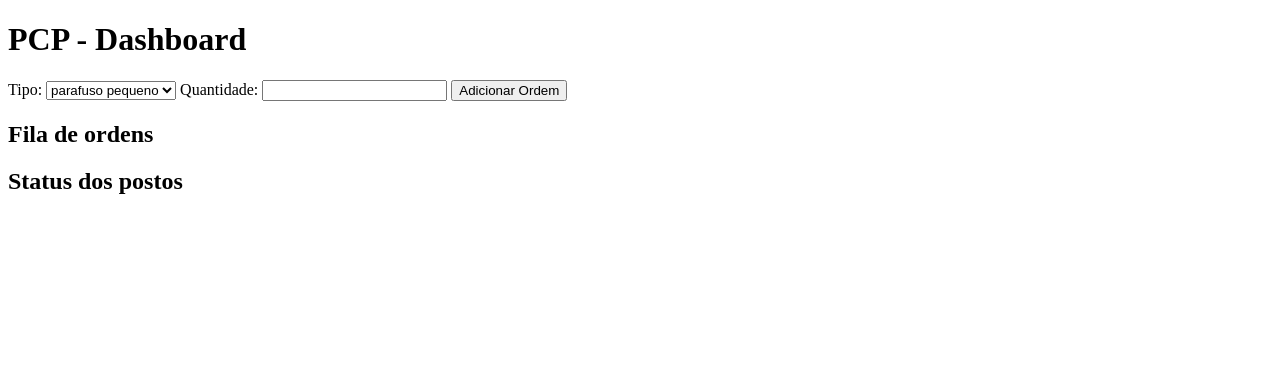
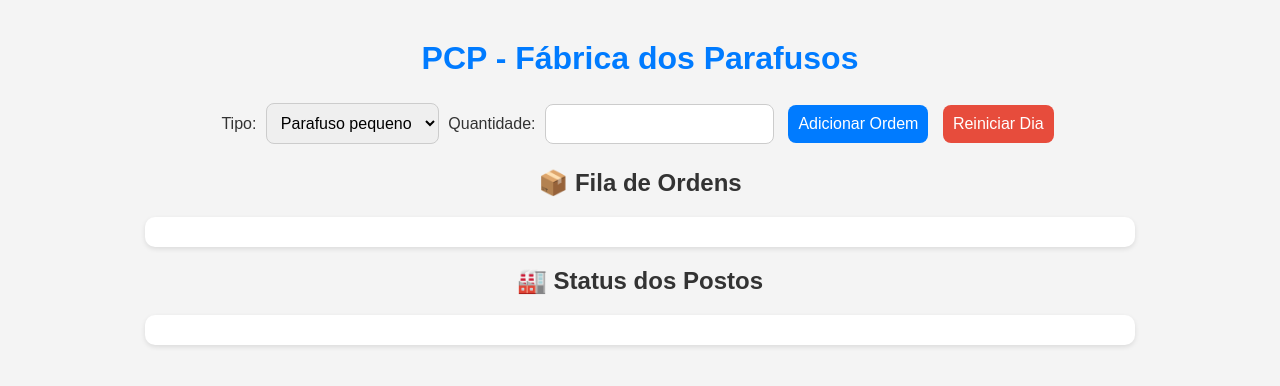
Before and after one commit to ricardojosef/dadp, a plain HTML site: page index.html in a window 1280 px wide. Drawn offline with Linux system fonts and the light colour scheme; no server answers.

Commit message:
Botão de reiniciar

```diff
--- a/firebase.js
+++ b/firebase.js
@@ -1,6 +1,7 @@
 // firebase.js
 import { initializeApp } from "https://www.gstatic.com/firebasejs/11.1.0/firebase-app.js";
-import { getDatabase, ref, push, set, onValue, update } from "https://www.gstatic.com/firebasejs/11.1.0/firebase-database.js";
+import { getDatabase, ref, push, set, onValue, update, remove }
+  from "https://www.gstatic.com/firebasejs/11.1.0/firebase-database.js";
 
 const firebaseConfig = {
   apiKey: "AIzaSyA2JDGYzXPl8DxRwL2ER-418wLUerkqnPY",
@@ -15,4 +16,4 @@ const firebaseConfig = {
 
 export const app = initializeApp(firebaseConfig);
 export const db = getDatabase(app);
-export { ref, push, set, onValue, update };
+export { ref, push, set, onValue, update, remove };
--- a/index.html
+++ b/index.html
@@ -3,50 +3,111 @@
 <head>
   <meta charset="UTF-8">
   <title>PCP</title>
-
+  <style>
+    body {
+      font-family: 'Sora', sans-serif;
+      background: #f4f4f4;
+      color: #333;
+      text-align: center;
+      margin: 40px;
+    }
+    h1 {
+      color: #007bff;
+    }
+    select, input, button {
+      margin: 5px;
+      padding: 10px;
+      font-size: 16px;
+      border-radius: 8px;
+      border: 1px solid #ccc;
+    }
+    button {
+      cursor: pointer;
+      background-color: #007bff;
+      color: white;
+      border: none;
+      transition: background 0.3s;
+    }
+    button:hover {
+      background-color: #0056b3;
+    }
+    #reset {
+      background-color: #e74c3c;
+    }
+    #reset:hover {
+      background-color: #c0392b;
+    }
+    #fila, #postos {
+      margin: 20px auto;
+      width: 80%;
+      background: white;
+      border-radius: 10px;
+      padding: 15px;
+      box-shadow: 0 2px 5px rgba(0,0,0,0.1);
+      text-align: left;
+    }
+  </style>
 </head>
 <body>
-<h1>PCP - Dashboard</h1>
 
+  <h1>PCP - Fábrica dos Parafusos</h1>
+
+  <div>
     <label>Tipo:</label>
     <select id="tipo">
-  <option value="pequeno">parafuso pequeno</option>
-  <option value="grande">parafuso grande</option>
+      <option value="pequeno">Parafuso pequeno</option>
+      <option value="grande">Parafuso grande</option>
     </select>
 
     <label>Quantidade:</label>
     <input type="number" id="qtd" />
 
     <button id="add">Adicionar Ordem</button>
+    <button id="reset">Reiniciar Dia</button>
+  </div>
 
-<h2>Fila de ordens</h2>
+  <h2>📦 Fila de Ordens</h2>
   <div id="fila"></div>
 
-<h2>Status dos postos</h2>
+  <h2>🏭 Status dos Postos</h2>
   <div id="postos"></div>
 
   <script type="module">
-import {db, ref, push, onValue, update} from "./firebase.js";
+    import {db, ref, push, onValue, update, remove} from "./firebase.js";
 
+    // Adicionar nova ordem
     document.getElementById("add").onclick = () => {
       push(ref(db, "orders"), {
         tipo: document.getElementById("tipo").value,
         qtd: Number(document.getElementById("qtd").value),
-    etapa: 0,           // posto atual → 0 = posto1
+        etapa: 0,
         status: "pendente"
       })
     }
 
+    // Botão de reiniciar dia (apagar pedidos)
+    document.getElementById("reset").onclick = async () => {
+      if (confirm("Tem certeza que deseja reiniciar o dia? Isso apagará todas as ordens.")) {
+        await remove(ref(db, "orders"));
+        alert("✅ Todos os pedidos foram apagados!");
+      }
+    }
+
+    // Mostrar fila de ordens em tempo real
     onValue(ref(db,"orders"), snap=>{
       const div = document.getElementById("fila")
       div.innerHTML = ""
       const orders = snap.val()
-  if(!orders) return
+      if(!orders) {
+        div.innerHTML = "<i>Sem pedidos no momento</i>"
+        return
+      }
       Object.entries(orders).forEach(([id,o])=>{
         div.innerHTML += `<div>#${id} – ${o.tipo} – etapa:${o.etapa} – status:${o.status}</div>`
       })
     })
 
+    // Mostrar status dos postos
     onValue(ref(db,"posts"), snap=>{
       const div = document.getElementById("postos")
       const p = snap.val()||{}
```
Also changed, not shown: posto1.html (+1 -1 lines). Lines whose indentation alone changed are shown as unchanged.
